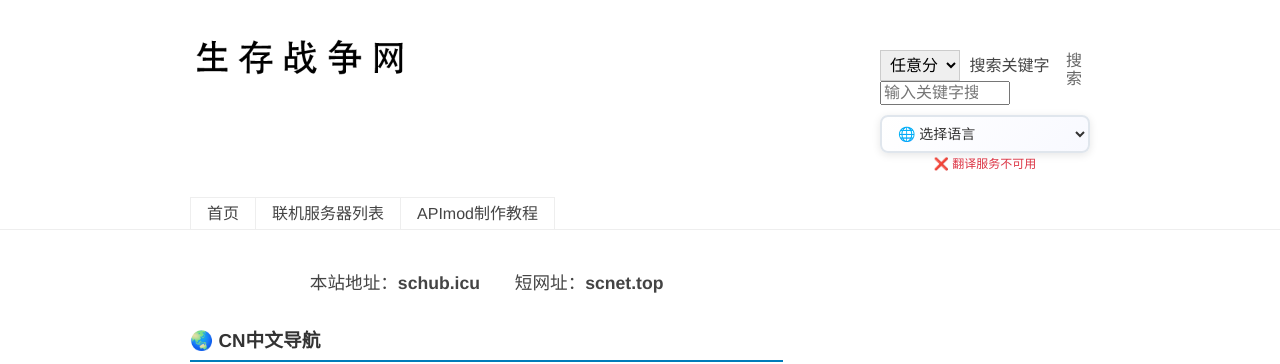
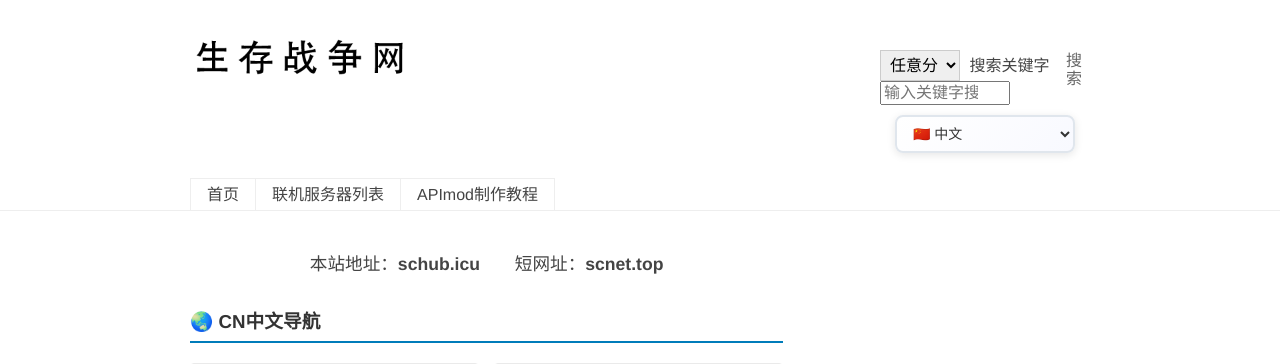
Before and after one commit to YYLMZXC/yylmzxc.github.io, a PHP site: page / in a window 1280 px wide. Shown: the top 364 px of the page. Run offline with PHP 8.4, Linux system fonts and the light colour scheme; some libraries are stand-ins or nearby versions.

Commit message:
更新于 2025-11-18 08:55:36

```diff
--- a/index.php
+++ b/index.php
@@ -13,15 +13,15 @@
     <!-- 通过自有函数输出HTML头部信息 -->
     <meta name="description" content="生存战争网是中国最大的SC中文社区，提供游戏攻略、Mod模组、地图存档、材质包、皮肤和家具等资源下载，以及活跃的联机服务器。">
     <meta name="keywords" content="生存战争,SC中文社区,生存战争MOD,生存战争联机版,生存战争服务器,生存战争攻略">
-    <!-- 基于Cloudflare Workers AI翻译 -->
+    <!-- 简单语言切换 -->
     <style>
-        .translate-section {
+        .language-section {
             margin-top: 10px;
             text-align: center;
         }
-        .translate-select {
+        .language-select {
             width: 100%;
-            max-width: 280px;
+            max-width: 180px;
             padding: 8px 12px;
             border: 2px solid #e0e6ed;
             border-radius: 8px;
@@ -32,24 +32,19 @@
             transition: all 0.3s ease;
             box-shadow: 0 2px 8px rgba(0,0,0,0.1);
         }
-        .translate-select:hover {
+        .language-select:hover {
             border-color: #667eea;
             box-shadow: 0 4px 12px rgba(102, 126, 234, 0.2);
         }
-        .translate-select:focus {
+        .language-select:focus {
             outline: none;
             border-color: #667eea;
             box-shadow: 0 0 0 3px rgba(102, 126, 234, 0.1);
         }
-        .translate-select option {
+        .language-select option {
             padding: 8px;
             background: #ffffff;
             color: #333;
-        }
-        #google_translate_element {
-            position: absolute;
-            left: -9999px;
-            visibility: hidden;
         }
     </style>
 </head>
@@ -71,46 +66,12 @@
                     <input type="text" id="s" name="ss" class="text" placeholder="输入关键字搜索">
                     <button type="submit" class="submit">搜索</button>
                 </form>
-                <div class="translate-section">
-                    <select class="translate-select" onchange="translatePage(this.value)">
-                        <option value="">🌐 选择语言</option>
-                        <option value="zh-CN">🇨🇳 中文（简体）</option>
+                <div class="language-section">
+                    <select class="language-select" onchange="switchLanguage(this.value)">
+                        <option value="zh">🇨🇳 中文</option>
                         <option value="en">🇺🇸 English</option>
-                        <option value="zh-TW">🇹🇼 中文（繁体）</option>
-                        <option value="ja">🇯🇵 日本語</option>
-                        <option value="ko">🇰🇷 한국어</option>
-                        <option value="fr">🇫🇷 Français</option>
-                        <option value="de">🇩🇪 Deutsch</option>
-                        <option value="es">🇪🇸 Español</option>
-                        <option value="it">🇮🇹 Italiano</option>
-                        <option value="pt">🇵🇹 Português</option>
                         <option value="ru">🇷🇺 Русский</option>
-                        <option value="ar">🇸🇦 العربية</option>
-                        <option value="hi">🇮🇳 हिन्दी</option>
-                        <option value="th">🇹🇭 ไทย</option>
-                        <option value="vi">🇻🇳 Tiếng Việt</option>
-                        <option value="tr">🇹🇷 Türkçe</option>
-                        <option value="nl">🇳🇱 Nederlands</option>
-                        <option value="sv">🇸🇪 Svenska</option>
-                        <option value="no">🇳🇴 Norsk</option>
-                        <option value="da">🇩🇰 Dansk</option>
-                        <option value="fi">🇫🇮 Suomi</option>
-                        <option value="pl">🇵🇱 Polski</option>
-                        <option value="cs">🇨🇿 Čeština</option>
-                        <option value="hu">🇭🇺 Magyar</option>
-                        <option value="ro">🇷🇴 Română</option>
-                        <option value="bg">🇧🇬 Български</option>
-                        <option value="hr">🇭🇷 Hrvatski</option>
-                        <option value="sk">🇸🇰 Slovenčina</option>
-                        <option value="sl">🇸🇮 Slovenščina</option>
-                        <option value="et">🇪🇪 Eesti</option>
-                        <option value="lv">🇱🇻 Latviešu</option>
-                        <option value="lt">🇱🇹 Lietuvių</option>
-                        <option value="el">🇬🇷 Ελληνικά</option>
                     </select>
-                    <div id="translation-status" style="font-size: 12px; margin-top: 5px; color: #999;">
-                        🔍 正在检查翻译服务...
-                    </div>
                 </div>
             </div>
             <div class="col-mb-12">
@@ -177,259 +138,234 @@
   })();
 </script>
 
-<!-- Cloudflare Workers AI翻译服务 -->
+<!-- 简单语言切换脚本 -->
 
-<!-- Cloudflare Workers AI翻译服务 -->
+<!-- 简单语言切换脚本 -->
 <script type="text/javascript">
-    // Cloudflare Workers翻译配置
-    var translatorConfig = {
-        from: "zh",      // 源语言：中文
-        workerUrl: "https://translation.yylmzxc.workers.dev/", // Cloudflare Workers翻译服务
-        supportedLanguages: {
-            "": "🌐 选择语言",
-            "zh": "🇨🇳 中文（简体）",
-            "zh-TW": "🇹🇼 中文（繁体）",
-            "en": "🇺🇸 English",
-            "ja": "🇯🇵 日本語",
-            "ko": "🇰🇷 한국어",
-            "fr": "🇫🇷 Français",
-            "de": "🇩🇪 Deutsch",
-            "es": "🇪🇸 Español",
-            "it": "🇮🇹 Italiano",
-            "pt": "🇵🇹 Português",
-            "ru": "🇷🇺 Русский",
-            "ar": "🇸🇦 العربية",
-            "hi": "🇮🇳 हिन्दी",
-            "th": "🇹🇭 ไทย",
-            "vi": "🇻🇳 Tiếng Việt",
-            "tr": "🇹🇷 Türkçe",
-            "nl": "🇳🇱 Nederlands",
-            "sv": "🇸🇪 Svenska",
-            "no": "🇳🇴 Norsk",
-            "da": "🇩🇰 Dansk",
-            "fi": "🇫🇮 Suomi",
-            "pl": "🇵🇱 Polski",
-            "cs": "🇨🇿 Čeština",
-            "hu": "🇭🇺 Magyar",
-            "ro": "🇷🇴 Română",
-            "bg": "🇧🇬 Български",
-            "hr": "🇭🇷 Hrvatski",
-            "sk": "🇸🇰 Slovenčina",
-            "sl": "🇸🇮 Slovenščina",
-            "et": "🇪🇪 Eesti",
-            "lv": "🇱🇻 Latviešu",
-            "lt": "🇱🇹 Lietuvių",
-            "el": "🇬🇷 Ελληνικά"
+    // 语言配置
+    var languageConfig = {
+        current: 'zh',
+        languages: {
+            'zh': '🇨🇳 中文',
+            'en': '🇺🇸 English',
+            'ru': '🇷🇺 Русский'
         }
     };
 
-    // 翻译页面到指定语言
-    async function translatePage(lang) {
-        if (!lang || lang === "") return; // 如果选择的是"选择语言"，不执行翻译
+    // 简单语言切换函数
+    function switchLanguage(lang) {
+        if (!lang || lang === languageConfig.current) return;
 
-        console.log('准备使用Cloudflare Worker翻译到:', lang);
+        languageConfig.current = lang;
 
-        // 获取页面内容进行翻译（排除script和style标签）
-        const excludeTags = ['script', 'style', 'meta', 'link'];
-        let pageContent = '';
+        // 切换语言属性
+        document.documentElement.lang = lang;
 
-        // 使用DOMParser来安全地提取文本内容
-        const parser = new DOMParser();
-        const doc = parser.parseFromString(document.documentElement.outerHTML, 'text/html');
-
-        // 移除不需要翻译的元素
-        excludeTags.forEach(tag => {
-            const elements = doc.querySelectorAll(tag);
-            elements.forEach(el => el.remove());
-        });
-
-        // 获取主要内容文本
-        const translatableElements = doc.querySelectorAll('h1, h2, h3, h4, h5, h6, p, a, span, div, li, td, th, option');
-        translatableElements.forEach(el => {
-            if (el.textContent.trim()) {
-                pageContent += el.textContent.trim() + '\n';
-            }
-        });
-
-        if (!pageContent.trim()) {
-            alert('没有找到可翻译的内容');
-            return;
+        // 根据语言选择更新内容
+        switch(lang) {
+            case 'zh':
+                setChineseContent();
+                break;
+            case 'en':
+                setEnglishContent();
+                break;
+            case 'ru':
+                setRussianContent();
+                break;
         }
 
-        try {
-            // 显示翻译进度提示
-            showTranslationProgress();
-
-            console.log('翻译内容长度:', pageContent.length);
-
-            // 调用Cloudflare Worker翻译API
-            const response = await fetch(`${translatorConfig.workerUrl}?q=${encodeURIComponent(pageContent)}&from=${translatorConfig.from}&to=${lang}`, {
-                method: 'GET',
-                headers: {
-                    'Accept': 'application/json',
-                    'Content-Type': 'application/json'
-                }
-            });
-
-            if (!response.ok) {
-                console.error('HTTP错误:', response.status, response.statusText);
-                throw new Error(`翻译服务错误: ${response.status} ${response.statusText}`);
+        console.log('语言已切换到:', languageConfig.languages[lang]);
     }
 
-            const responseText = await response.text();
-            console.log('原始响应:', responseText);
+    // 设置中文内容
+    function setChineseContent() {
+        document.title = "生存战争网 - 首页 | SC中文社区官方网站";
+        document.querySelector('meta[name="description"]').setAttribute('content', '生存战争网是中国最大的SC中文社区，提供游戏攻略、Mod模组、地图存档、材质包、皮肤和家具等资源下载，以及活跃的联机服务器。');
+        document.querySelector('meta[name="keywords"]').setAttribute('content', '生存战争,SC中文社区,生存战争MOD,生存战争联机版,生存战争服务器,生存战争攻略');
+    }
 
-            let result;
-            try {
-                result = JSON.parse(responseText);
-            } catch (parseError) {
-                console.error('JSON解析错误:', parseError);
-                // 如果直接返回的是翻译文本而不是JSON
-                if (responseText && responseText.trim()) {
-                    result = { translatedText: responseText.trim() };
-                } else {
-                    throw new Error('翻译服务返回了无效的响应格式');
+    // 设置英语内容
+    function setEnglishContent() {
+        document.title = "SurvivalCraft Web - Home | SC English Community Official Website";
+        document.querySelector('meta[name="description"]').setAttribute('content', 'SurvivalCraft Web is the largest SC English community, providing game guides, Mods, map archives, texture packs, skins and furniture downloads, as well as active multiplayer servers.');
+        document.querySelector('meta[name="keywords"]').setAttribute('content', 'SurvivalCraft,SC English Community,SurvivalCraft MOD,SurvivalCraft Online Version,SurvivalCraft Server,SurvivalCraft Guide');
+
+        // 更新导航菜单
+        const navLinks = document.querySelectorAll('#nav-menu a');
+        if (navLinks.length >= 3) {
+            navLinks[0].textContent = 'Home';
+            navLinks[1].textContent = 'Server List';
+            navLinks[2].textContent = 'API Mod Tutorial';
+        }
+
+        // 更新搜索提示
+        const searchInput = document.querySelector('#s');
+        if (searchInput) {
+            searchInput.placeholder = 'Enter keywords to search';
+        }
+
+        // 更新搜索按钮
+        const searchButton = document.querySelector('.submit');
+        if (searchButton) {
+            searchButton.textContent = 'Search';
+        }
+
+        // 更新分类选项
+        const searchSelect = document.querySelector('.search-select');
+        if (searchSelect) {
+            const options = searchSelect.querySelectorAll('option');
+            options[0].textContent = 'All Categories';
+            if (options.length > 1) {
+                options[1].textContent = 'Plugin Mod Downloads';
+                options[2].textContent = 'Online Mod Downloads';
+                options[3].textContent = 'Game History Downloads';
+                options[4].textContent = 'Texture Pack Downloads';
+                options[5].textContent = 'Furniture Pack Downloads';
+                options[6].textContent = 'Skin Collection Downloads';
+                options[7].textContent = 'Map Archive Downloads';
+                options[8].textContent = 'Game Guides';
             }
         }
 
-            console.log('解析后的结果:', result);
-
-            if (result.error) {
-                throw new Error(result.error);
+        // 更新页面标题
+        const siteName = document.querySelector('.site-name h1');
+        if (siteName) {
+            siteName.innerHTML = 'SurvivalCraft Web_SC English Community<a id="logo" title="SurvivalCraft Web_SC English Community" href="http://schub.icu/index.php"><img width="220px" height="64px" src="./scweb_res/logo.png" alt="SurvivalCraft Web"></a>';
         }
 
-            if (!result.translatedText) {
-                throw new Error('翻译服务没有返回翻译结果');
+        // 更新链接文本
+        updateLinkTexts('en');
     }
 
-            // 使用翻译结果替换页面内容（更安全的方式）
-            translatePageContent(result.translatedText, lang);
+    // 设置俄语内容
+    function setRussianContent() {
+        document.title = "SurvivalCraft Web - Главная | SC Русское Сообщество Официальный Сайт";
+        document.querySelector('meta[name="description"]').setAttribute('content', 'SurvivalCraft Web - крупнейшее SC русское сообщество, предоставляющее игровые руководства, моды, карты, текстуры, скины и мебель, а также активные многопользовательские серверы.');
+        document.querySelector('meta[name="keywords"]').setAttribute('content', 'SurvivalCraft,SC Русское Сообщество,SurvivalCraft MOD,SurvivalCraft Онлайн Версия,SurvivalCraft Сервер,SurvivalCraft Руководство');
 
-            // 隐藏翻译进度提示
-            hideTranslationProgress();
+        // 更新导航菜单
+        const navLinks = document.querySelectorAll('#nav-menu a');
+        if (navLinks.length >= 3) {
+            navLinks[0].textContent = 'Главная';
+            navLinks[1].textContent = 'Список Серверов';
+            navLinks[2].textContent = 'API Mod Урок';
+        }
 
-            console.log('Cloudflare Worker翻译成功到:', lang);
+        // 更新搜索提示
+        const searchInput = document.querySelector('#s');
+        if (searchInput) {
+            searchInput.placeholder = 'Введите ключевые слова для поиска';
+        }
 
-        } catch (error) {
-            console.error('翻译失败:', error);
-            hideTranslationProgress();
+        // 更新搜索按钮
+        const searchButton = document.querySelector('.submit');
+        if (searchButton) {
+            searchButton.textContent = 'Поиск';
+        }
 
-            // 提供更详细的错误信息
-            let errorMessage = '翻译功能暂时不可用。\n\n';
-            errorMessage += '错误信息: ' + error.message + '\n';
-            errorMessage += '\n可能的解决方案:\n';
-            errorMessage += '1. 检查网络连接\n';
-            errorMessage += '2. 稍后重试\n';
-            errorMessage += '3. 联系网站管理员检查翻译服务状态';
-
-            alert(errorMessage);
+        // 更新分类选项
+        const searchSelect = document.querySelector('.search-select');
+        if (searchSelect) {
+            const options = searchSelect.querySelectorAll('option');
+            options[0].textContent = 'Все Категории';
+            if (options.length > 1) {
+                options[1].textContent = 'Плагин Мод Скачать';
+                options[2].textContent = 'Онлайн Мод Скачать';
+                options[3].textContent = 'История Игры Скачать';
+                options[4].textContent = 'Текстура Пак Скачать';
+                options[5].textContent = 'Мебель Пак Скачать';
+                options[6].textContent = 'Скин Коллекция Скачать';
+                options[7].textContent = 'Карта Архив Скачать';
+                options[8].textContent = 'Игровые Руководства';
             }
         }
 
-    // 显示翻译进度
-    function showTranslationProgress() {
-        var progressDiv = document.createElement('div');
-        progressDiv.id = 'translation-progress';
-        progressDiv.innerHTML = `
-            <div style="position: fixed; top: 0; left: 0; width: 100%; height: 100%;
-                        background: rgba(0,0,0,0.5); z-index: 9999; display: flex;
-                        justify-content: center; align-items: center;">
-                <div style="background: white; padding: 20px; border-radius: 8px; text-align: center;">
-                    <div style="width: 40px; height: 40px; border: 4px solid #f3f3f3;
-                                border-top: 4px solid #667eea; border-radius: 50%;
-                                animation: spin 1s linear infinite; margin: 0 auto 10px;"></div>
-                    <p>正在翻译页面内容，请稍候...</p>
-                </div>
-            </div>
-            <style>
-                @keyframes spin {
-                    0% { transform: rotate(0deg); }
-                    100% { transform: rotate(360deg); }
-                }
-            </style>
-        `;
-        document.body.appendChild(progressDiv);
+        // 更新页面标题
+        const siteName = document.querySelector('.site-name h1');
+        if (siteName) {
+            siteName.innerHTML = 'SurvivalCraft Web_SC Русское Сообщество<a id="logo" title="SurvivalCraft Web_SC Русское Сообщество" href="http://schub.icu/index.php"><img width="220px" height="64px" src="./scweb_res/logo.png" alt="SurvivalCraft Web"></a>';
         }
 
-    // 隐藏翻译进度
-    function hideTranslationProgress() {
-        var progressDiv = document.getElementById('translation-progress');
-        if (progressDiv) {
-            progressDiv.remove();
+        // 更新链接文本
+        updateLinkTexts('ru');
+    }
+
+    // 更新链接文本
+    function updateLinkTexts(lang) {
+        const bannerLinks = document.querySelectorAll('.banner-grid a');
+
+        if (lang === 'en') {
+            const englishTexts = [
+                'SC Forum',
+                'SC English Community',
+                'SurvivalCraft Box',
+                'SurvivalCraft Wiki',
+                'Plugin Mod',
+                'Online Mod',
+                'Texture Pack',
+                'Skin Pack',
+                'Map Pack',
+                'Furniture Pack',
+                'Server Plugin',
+                'Mod Website',
+                'Backup Test Community',
+                'JIIL Forum',
+                'Russian SC Community',
+                'Original SC Community',
+                'International Mod Site',
+                'Official Blog'
+            ];
+
+            bannerLinks.forEach((link, index) => {
+                if (englishTexts[index]) {
+                    link.querySelector('span').textContent = englishTexts[index];
+                }
+            });
+        } else if (lang === 'ru') {
+            const russianTexts = [
+                'SC Форум',
+                'SC Русское Сообщество',
+                'SurvivalCraft Box',
+                'SurvivalCraft Вики',
+                'Плагин Мод',
+                'Онлайн Мод',
+                'Текстура Пак',
+                'Скин Пак',
+                'Карта Пак',
+                'Мебель Пак',
+                'Сервер Плагин',
+                'Мод Сайт',
+                'Резервное Тест Сообщество',
+                'JIIL Форум',
+                'Русское SC Сообщество',
+                'Оригинальное SC Сообщество',
+                'Международный Мод Сайт',
+                'Официальный Блог'
+            ];
+
+            bannerLinks.forEach((link, index) => {
+                if (russianTexts[index]) {
+                    link.querySelector('span').textContent = russianTexts[index];
+                }
+            });
         }
     }
 
-    // 安全地替换页面内容
-    function translatePageContent(translatedText, targetLang) {
-        // 保存重要的页面元素
-        const header = document.querySelector('header');
-        const footer = document.querySelector('footer');
-        const styleElements = document.querySelectorAll('style, link[rel="stylesheet"]');
-        const scriptElements = document.querySelectorAll('script');
+    // 初始化语言切换功能
+    document.addEventListener('DOMContentLoaded', function() {
+        const languageButtons = document.querySelectorAll('.lang-btn');
 
-        // 翻译文本按行分割
-        const translatedLines = translatedText.split('\n').filter(line => line.trim());
-
-        // 获取所有可翻译的元素
-        const translatableElements = document.querySelectorAll('h1, h2, h3, h4, h5, h6, p, a, span, div, li, td, th, option');
-
-        let lineIndex = 0;
-        translatableElements.forEach((el, index) => {
-            if (lineIndex < translatedLines.length && el.textContent.trim()) {
-                const originalText = el.textContent.trim();
-                // 替换文本内容，但保留HTML结构
-                el.innerHTML = el.innerHTML.replace(originalText, translatedLines[lineIndex]);
-                lineIndex++;
+        // 语言按钮切换逻辑
+        languageButtons.forEach(btn => {
+            btn.addEventListener('click', function() {
+                const lang = this.dataset.lang;
+                if (lang && lang !== languageConfig.current) {
+                    switchLanguage(lang);
                 }
             });
-
-        // 设置语言属性
-        document.documentElement.lang = targetLang;
-        document.documentElement.setAttribute('xml:lang', targetLang);
-
-        console.log('页面内容翻译完成，目标语言:', targetLang);
-    }
-
-    // 测试翻译服务是否可用
-    async function testTranslationService() {
-        try {
-            console.log('测试翻译服务...');
-            const response = await fetch(`${translatorConfig.workerUrl}?q=你好&from=zh&to=en`, {
-                method: 'GET',
-                headers: {
-                    'Accept': 'application/json'
-                }
         });
 
-            if (response.ok) {
-                const result = await response.text();
-                console.log('翻译服务测试成功:', result);
-                return true;
-            } else {
-                console.error('翻译服务测试失败:', response.status);
-                return false;
-            }
-        } catch (error) {
-            console.error('翻译服务连接失败:', error);
-            return false;
-        }
-    }
-
-    // 页面加载完成后初始化翻译服务
-    document.addEventListener('DOMContentLoaded', function() {
-        // 延迟测试翻译服务，避免阻塞页面加载
-        setTimeout(async () => {
-            const isServiceAvailable = await testTranslationService();
-            const statusElement = document.getElementById('translation-status');
-
-            if (isServiceAvailable) {
-                statusElement.innerHTML = '✅ 翻译服务正常';
-                statusElement.style.color = '#28a745';
-            } else {
-                statusElement.innerHTML = '❌ 翻译服务不可用';
-                statusElement.style.color = '#dc3545';
-            }
-        }, 2000); // 2秒后测试
+        console.log('语言切换功能已初始化');
     });
 </script>
 </body>
```
Lines whose indentation alone changed are shown as unchanged.
